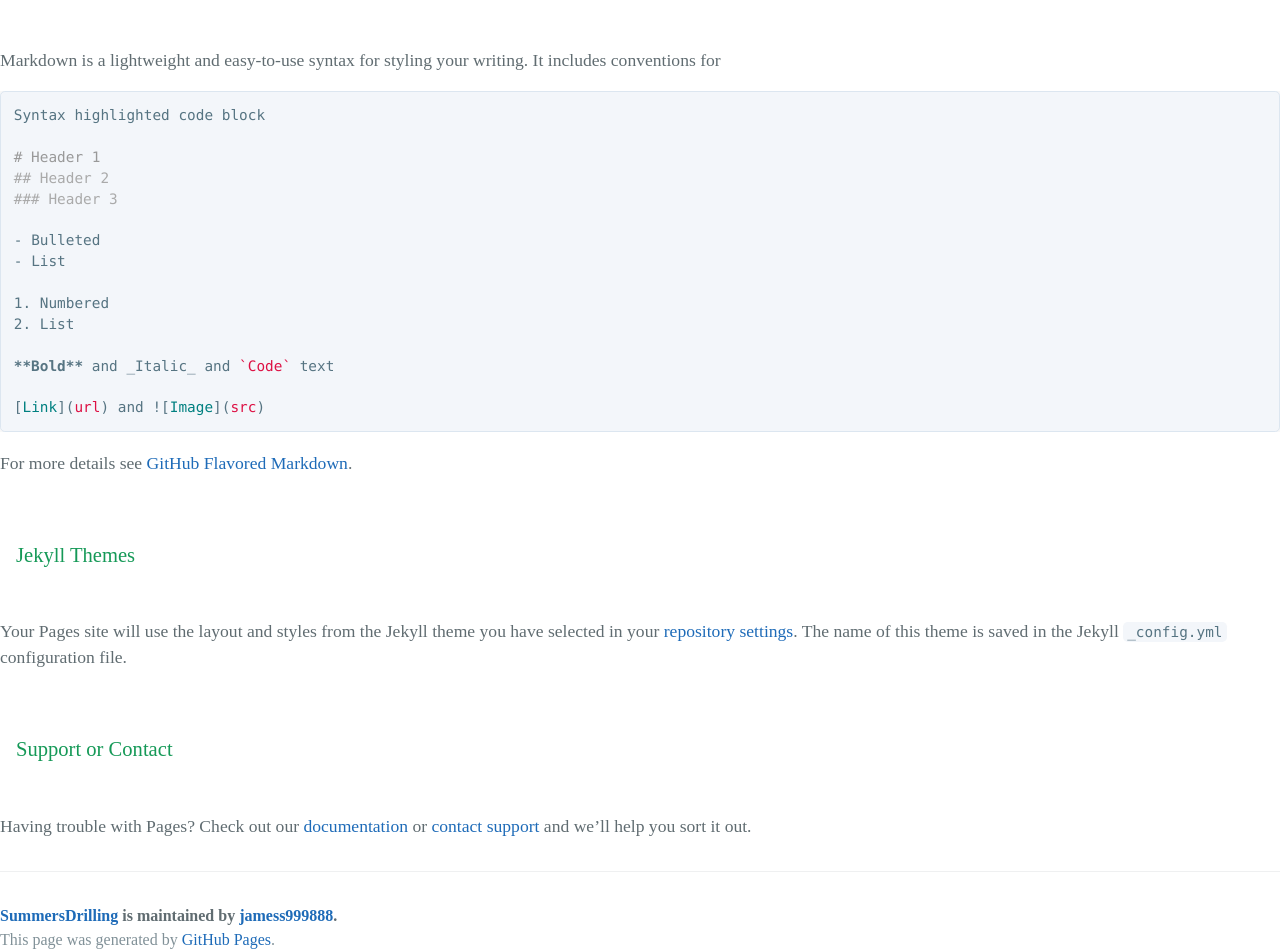
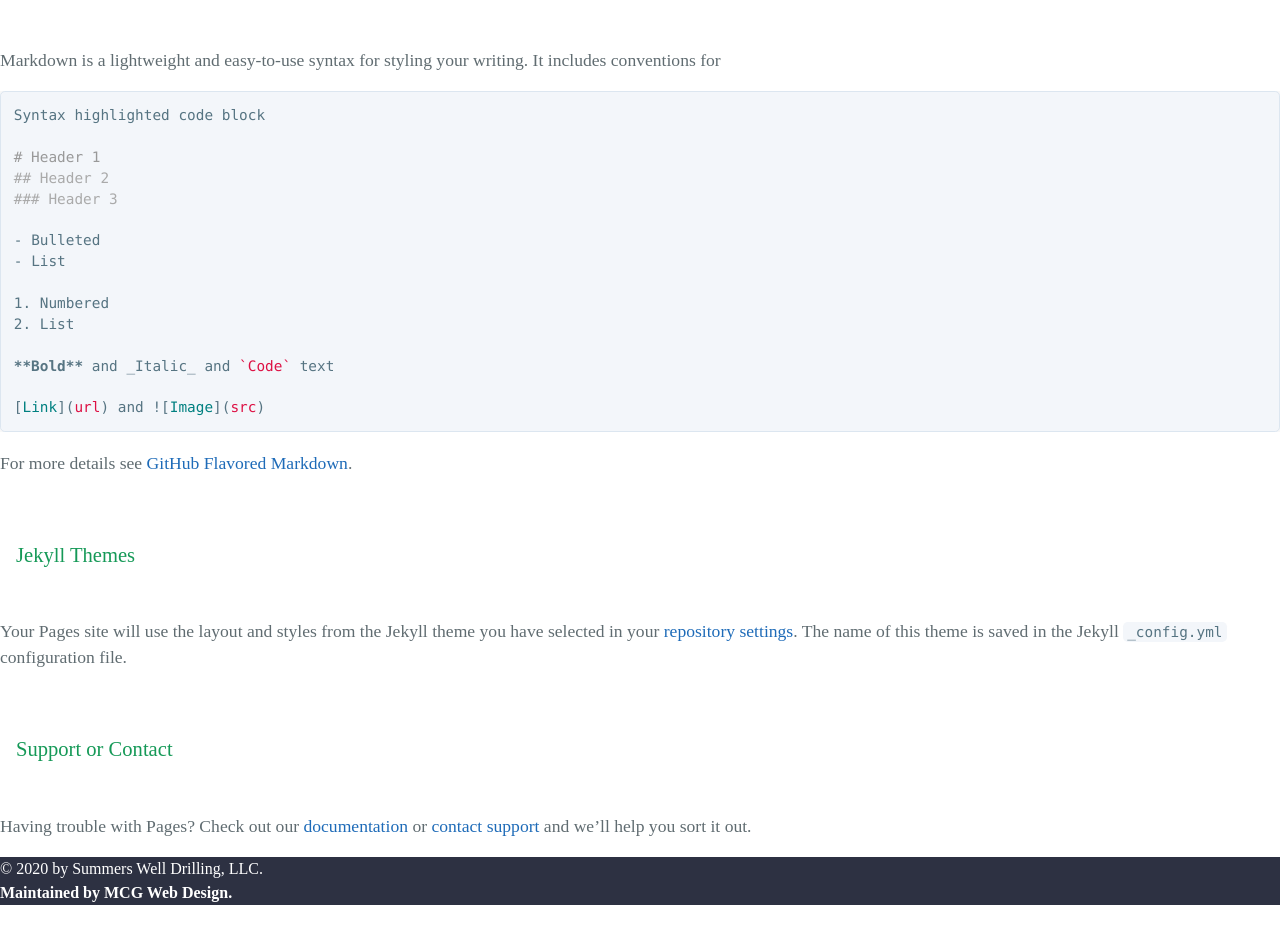
Before and after one commit to jamess999888/SummersDrilling, a Jekyll site: the page built from index.md, in a window 1280 px wide. Shown: the part 1028-1980 px from the top of the page. Built offline with Jekyll 4.4.1, drawn with Linux system fonts in a browser that asks for light colours; our own code applies the rules of GitHub Pages for plain Markdown files; after the commit the page ends 1933 px from its top, so only the background shows below that.

Commit message:
creating footer

```diff
--- a/_layouts/default.html
+++ b/_layouts/default.html
@@ -77,10 +77,8 @@
       {{ content }}
 
       <footer class="site-footer">
-        {% if site.github.is_project_page %}
-          <span class="site-footer-owner"><a href="{{ site.github.repository_url }}">{{ site.github.repository_name }}</a> is maintained by <a href="{{ site.github.owner_url }}">{{ site.github.owner_name }}</a>.</span>
-        {% endif %}
-        <span class="site-footer-credits">This page was generated by <a href="https://pages.github.com">GitHub Pages</a>.</span>
+        <span>© 2020 by Summers Well Drilling, LLC.</span>
+          <span class="site-footer-owner">Maintained by MCG Web Design.</span>
       </footer>
     </main>
   </body>
--- a/css/style.css
+++ b/css/style.css
@@ -611,9 +611,8 @@ a:hover{
     border:0
 }
 .site-footer{
-    padding-top:2rem;
-    margin-top:2rem;
-    border-top:solid 1px #eff0f1
+    background-color:#2D3142;
+    color: white;
 }
 @media screen and (min-width: 64em){
     .site-footer{
```
